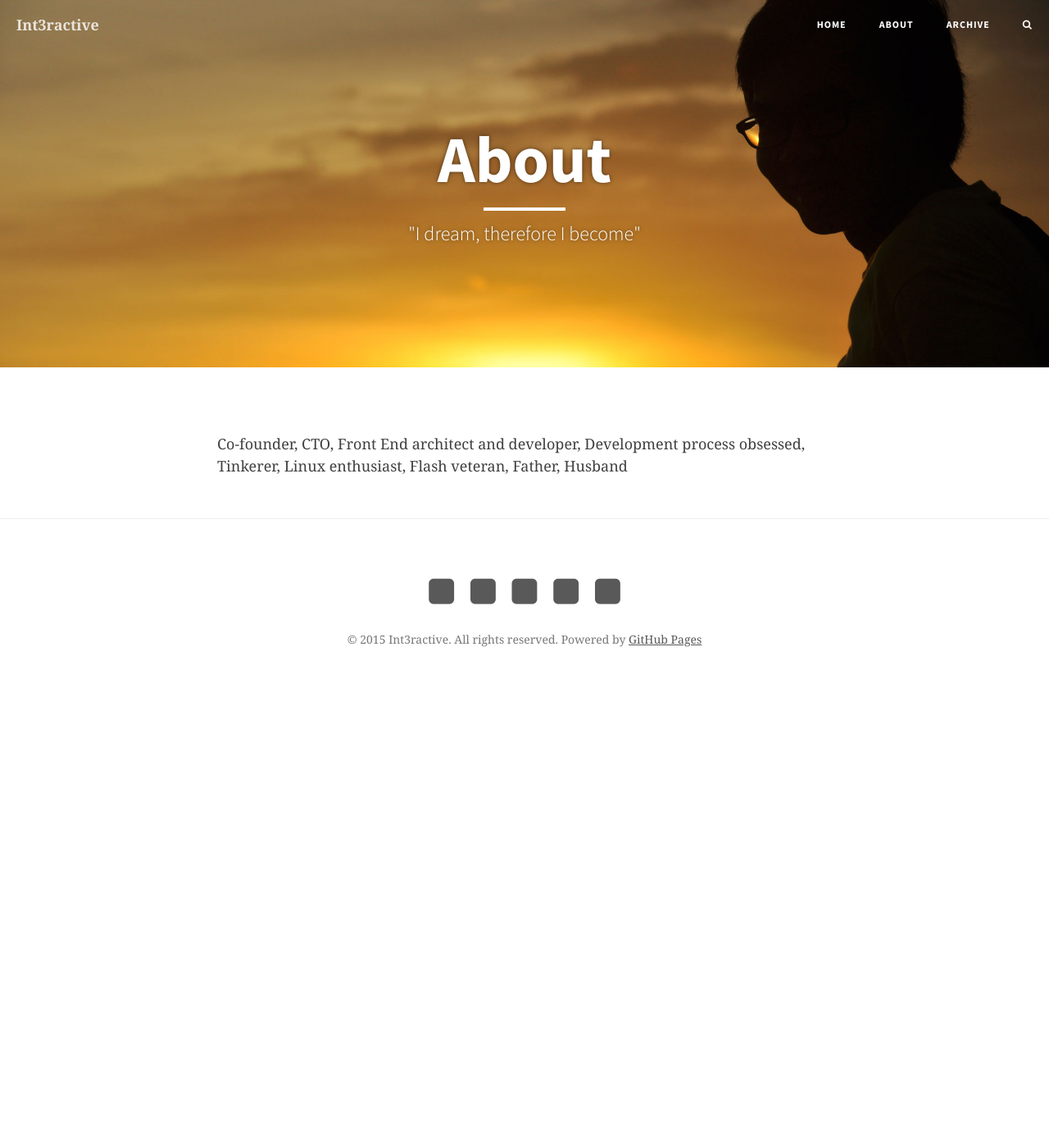
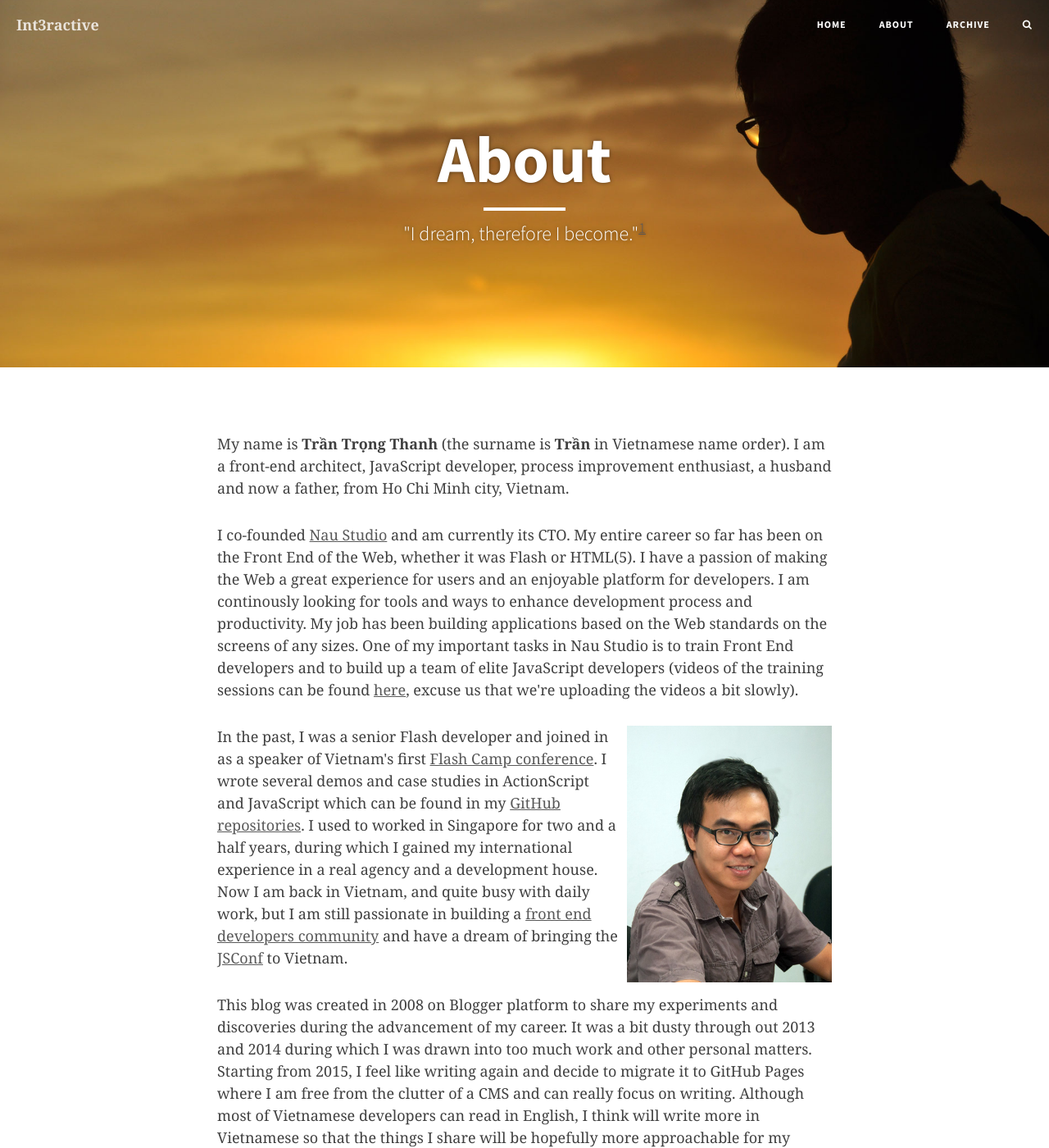
Before and after one commit to trongthanh/int3ractive.com, a Jekyll site: the page built from about.html, in a window 1280 px wide and 1400 px high. Shown: the whole window at 82% size. Built offline with Jekyll 4.4.1, drawn with Linux system fonts in a browser that asks for light colours; nearby versions of some CDN libraries; some of the changed text lies outside the part shown.

Commit message:
Write up about page

```diff
--- a/about.html
+++ b/about.html
@@ -1,8 +1,23 @@
 ---
 layout: page
 title: "About"
-description: '"I dream, therefore I become"'
+description: '"I dream, therefore I become."<sup><a id="r1" href="#fn1">1</a></sup>'
 header-img: "img/about-bg.jpg"
+date: 2015-09-06T16:14:28+07:00
 ---
 
-<p>Co-founder, CTO, Front End architect and developer, Development process obsessed, Tinkerer, Linux enthusiast, Flash veteran, Father, Husband</p>
+<p>My name is <strong>Trần Trọng Thanh</strong> (the surname is <strong>Trần</strong> in Vietnamese name order). I am a front-end architect, JavaScript developer, process improvement enthusiast, a husband and now a father, from Ho Chi Minh city, Vietnam.</p>
+
+<p>I co-founded <a href="https://naustud.io" target="_blank">Nau Studio</a> and am currently its CTO. My entire career so far has been on the Front End of the Web, whether it was Flash or HTML(5). I have a passion of making the Web a great experience for users and an enjoyable platform for developers. I am continously looking for tools and ways to enhance development process and productivity. My job has been building applications based on the Web standards on the screens of any sizes. One of my important tasks in Nau Studio is to train Front End developers and to build up a team of elite JavaScript developers (videos of the training sessions can be found <a href="https://www.youtube.com/user/naustudio/videos" target="_blank">here</a>, excuse us that we're uploading the videos a bit slowly).</p>
+
+<img src="img/thanh-head-shot.jpg" alt="Thanh head shot" align="right" width="250">
+
+<p>In the past, I was a senior Flash developer and joined in as a speaker of Vietnam's first <a href="http://blog.int3ractive.com/2010/12/flash-camp-hanoi-2010.html">Flash Camp conference</a>. I wrote several demos and case studies in ActionScript and JavaScript which can be found in my <a href="https://github.com/trongthanh" target="_blank">GitHub repositories</a>. I used to worked in Singapore for two and a half years, during which I gained my international experience in a real agency and a development house. Now I am back in Vietnam, and quite busy with daily work, but I am still passionate in building a <a href="https://www.facebook.com/groups/hcmfrontend/" target="_blank">front end developers community</a> and have a dream of bringing the <a href="http://jsconf.com" target="_blank">JSConf</a> to Vietnam.</p>
+
+<p>This blog was created in 2008 on Blogger platform to share my experiments and discoveries during the advancement of my career. It was a bit dusty through out 2013 and 2014 during which I was drawn into too much work and other personal matters. Starting from 2015, I feel like writing again and decide to migrate it to GitHub Pages where I am free from the clutter of a CMS and can really focus on writing. Although most of Vietnamese developers can read in English, I think will write more in Vietnamese so that the things I share will be hopefully more approachable for my fellow developers.</p>
+
+<p class="text-right">T3
+<br>
+<small class="text-muted">Updated {{ page.date | date:"%d/%m/%Y" }}</small></p>
+
+<p><small id="fn1"><a href="#r1">1</a>: my favorite quote by Cheryl Grossman</small></p>
```
Also changed, not shown: img/thanh-head-shot.jpg (added).
